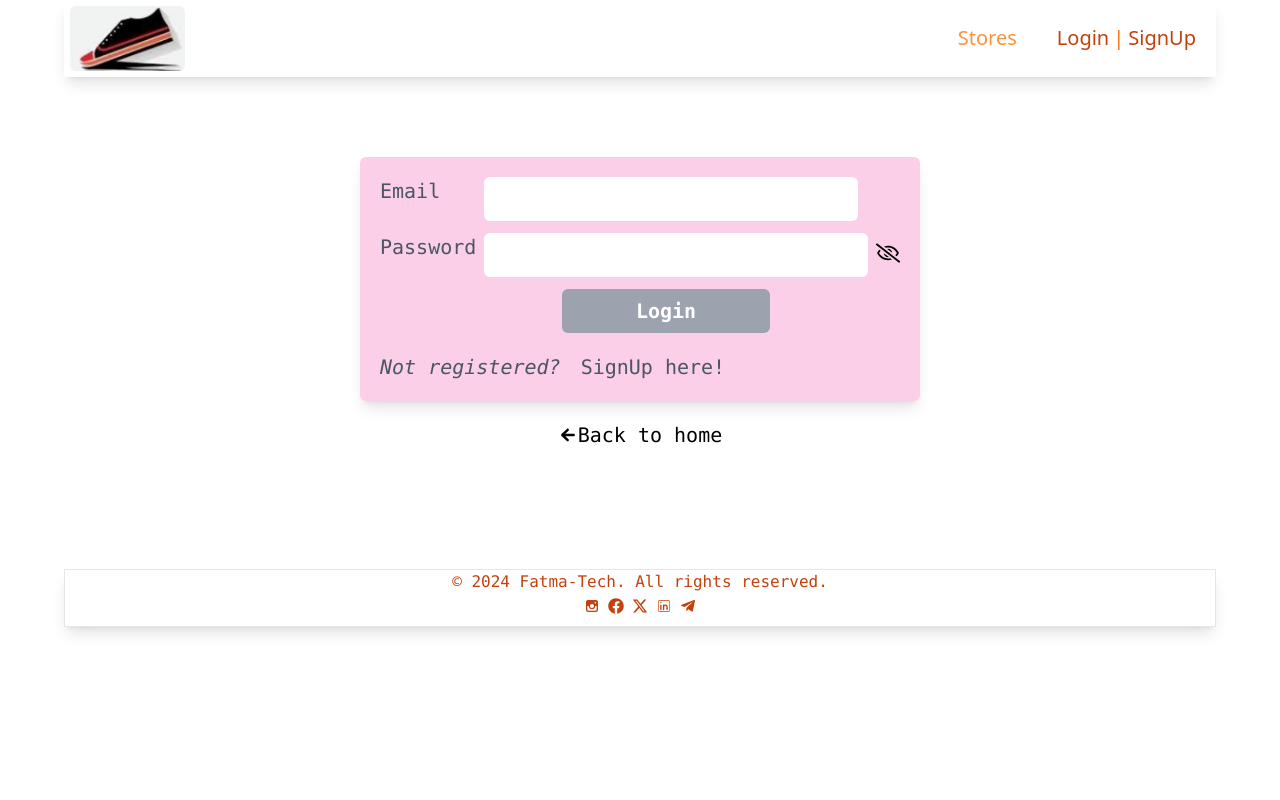
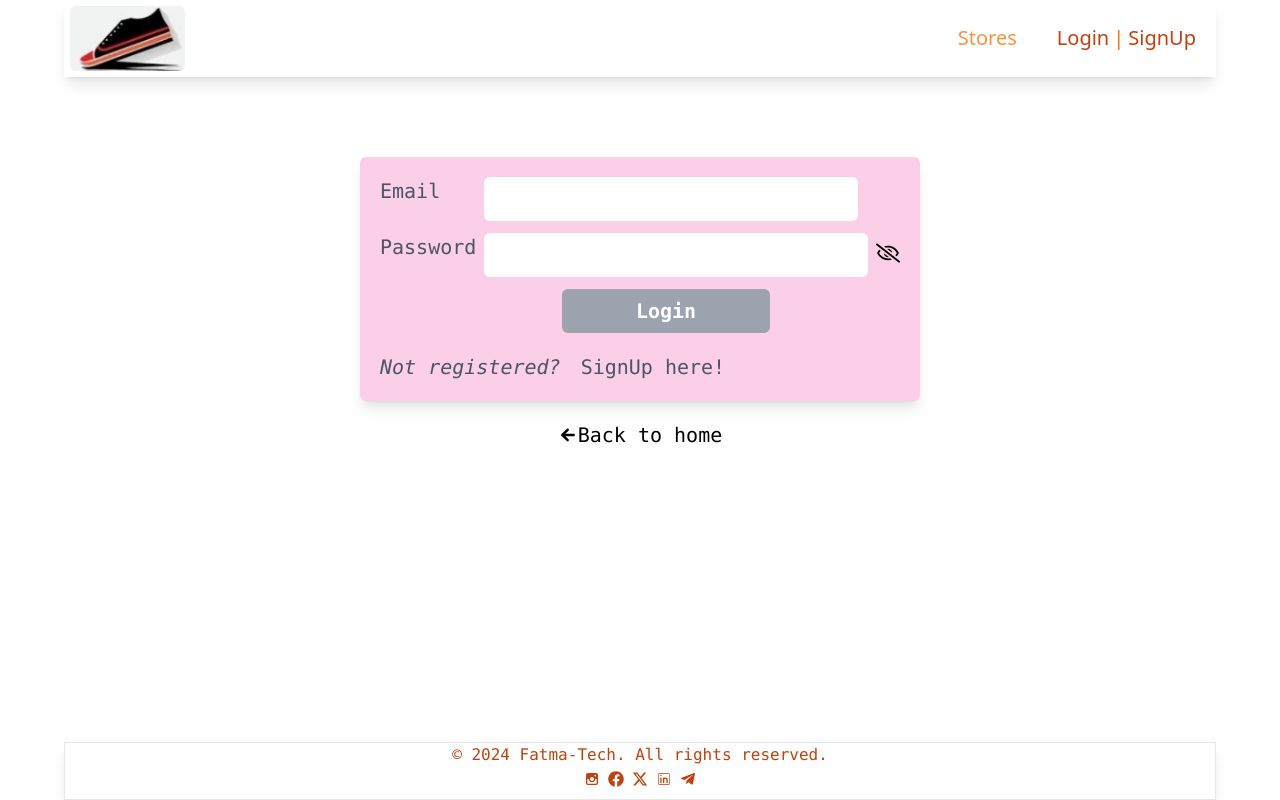
Before and after one commit to asnganje/shoeStoreFrontEnd, a React (Vite) app: page /login in a window 1280 px wide. Built offline with nearby package versions, Linux system fonts and the light colour scheme.

Commit message:
modify footer styling

```diff
--- a/src/components/Footer.jsx
+++ b/src/components/Footer.jsx
@@ -21,7 +21,7 @@ const Footer = () => {
         )
     })
     return(
-        <div className=" shadow-lg text-orange-700 border sm:flex hidden flex-col justify-between gap-1 font-mono items-center">
+        <div className="absolute bottom-0 left-0 w-[100%] shadow-lg text-orange-700 border sm:flex hidden flex-col justify-between gap-1 font-mono items-center">
             <p>&copy; {date} Fatma-Tech. All rights reserved.</p>
             <ul className="font-mono mb-3 flex gap-2">{renderedIcons}</ul>
         </div>
```
